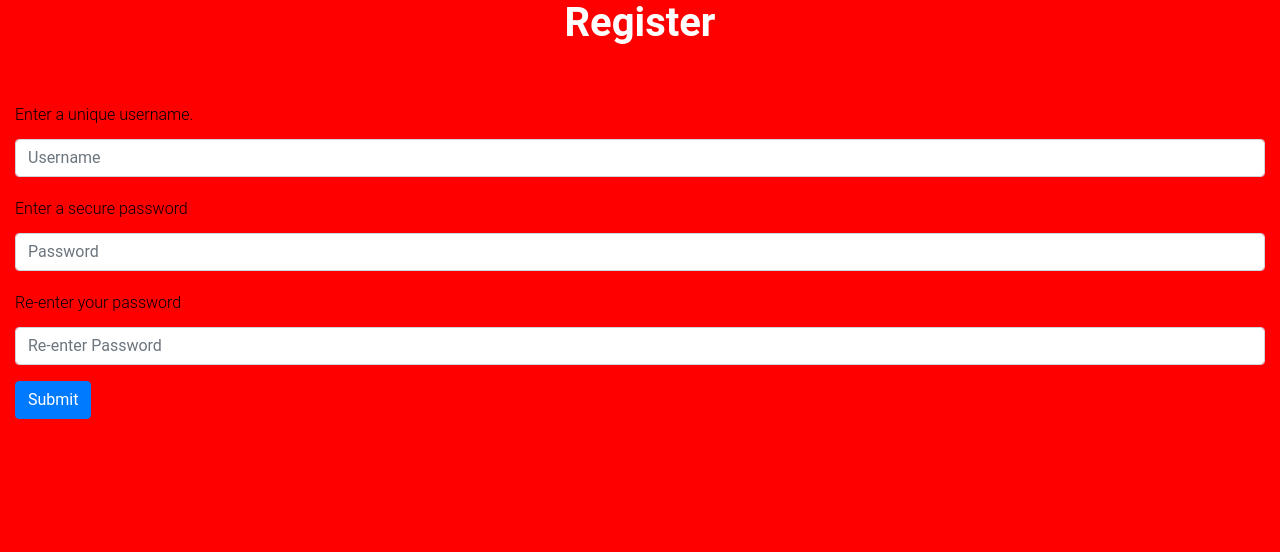
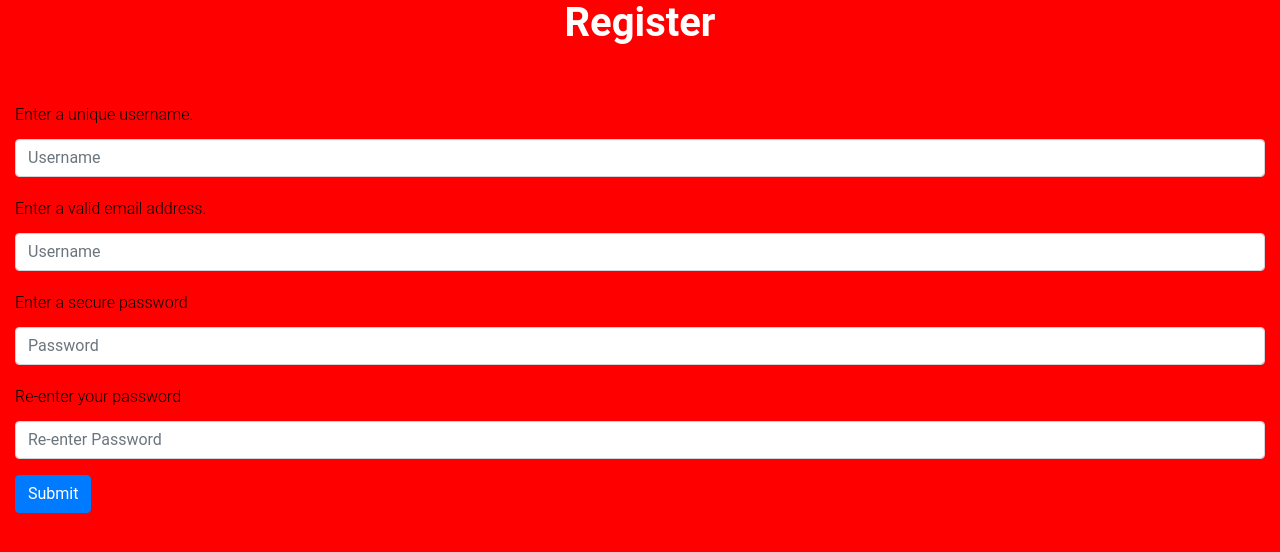
Before and after one commit to madhusivaraj/campus-connection, a Flask app: page /register in a window 1280 px wide. Shown: the part 195-747 px from the top of the page. Run offline with Flask 2, Linux system fonts and the light colour scheme; some libraries are stand-ins or nearby versions.

Commit message:
functional login whoo

```diff
--- a/app.py
+++ b/app.py
@@ -1,21 +1,23 @@
-from flask import Flask, render_template, url_for, session, request
+from flask import Flask, render_template, url_for, session, request, flash, redirect
 from passlib.hash import sha256_crypt
 import pymysql
 import yaml
 
 app = Flask(__name__)
 
-"""
+
 db = yaml.load(open('db.yaml'))
 myApp = pymysql.connect(host=db['mysql_host'], user=db['mysql_user'], password=db['mysql_password'], db=db['mysql_db'], charset='utf8mb4',
                              cursorclass=pymysql.cursors.DictCursor)
-"""
+
 
 @app.route('/')
 def index():
+	username=None
 	if 'username' in session:
 		username = session['username']
 		# check if user filled out profile + has matches
+		"""
 		cur = myApp.cursor()
 		cur.execute("SELECT userID FROM user WHERE username=%s", [username])
 		userID = cur.fetchone()['userID']
@@ -23,7 +25,8 @@ def index():
 		if cur.fetchone() is not None:
 			return render_template('index.html', username=username, profile=profile)
 		return render_template('index.html', username=username)
-	return render_template('index.html')
+		"""
+	return render_template('index.html', username=username)
 
 @app.route('/register', methods=['GET', 'POST'])
 def register():
@@ -90,9 +93,15 @@ def login():
 		cur.close()
 	return render_template('login.html', error=error)
 
-#@app.route('/results')
-#def matches():
-	# stuff
+@app.route('/logout')
+def logout():
+	session.pop('username', None)
+	return redirect(url_for('index'))
+
+@app.route('/results')
+def results():
+	return "hi"
+app.secret_key = 'MVB79L'
 
 if __name__ == '__main__':
 	app.run(debug=True)
--- a/templates/index.html
+++ b/templates/index.html
@@ -5,8 +5,6 @@
     <title>Campus Connection</title>
     <link rel="stylesheet" href="https://maxcdn.bootstrapcdn.com/bootstrap/4.0.0/css/bootstrap.min.css" integrity="sha384-Gn5384xqQ1aoWXA+058RXPxPg6fy4IWvTNh0E263XmFcJlSAwiGgFAW/dAiS6JXm" crossorigin="anonymous">
     <link rel="stylesheet" href="static/style.css">
-
-
   </head>
   <body>
   {% extends 'base.html' %}
@@ -27,7 +25,7 @@
       </button></a>
     </div>
     {% else %}
-    !!!!!!!!! Thanks for log in
+    <h1 style="text-align: center">Welcome, {{username}}!</h1>
     {% endif %}
   </div>
   {% endblock %}
--- a/templates/register.html
+++ b/templates/register.html
@@ -19,18 +19,22 @@
 		<br><br>
 		<input type="submit" name="Submit">
 	</form> -->
-  <form>
+  <form method='post'>
   <div class="form-group">
     <label for="exampleInputEmail1">Enter a unique username.</label>
-    <input type="email" class="form-control" id="exampleInputEmail1" aria-describedby="emailHelp" placeholder="Username">
+    <input type="text" name="username" class="form-control" placeholder="Username">
+  </div>
+   <div class="form-group">
+    <label for="exampleInputEmail1">Enter a valid email address.</label>
+    <input type="email" name="email" class="form-control" id="exampleInputEmail1" aria-describedby="emailHelp" placeholder="Username">
   </div>
   <div class="form-group">
     <label for="exampleInputPassword1">Enter a secure password</label>
-    <input type="password" class="form-control" id="exampleInputPassword1" placeholder="Password">
+    <input type="password" name="password" class="form-control" id="exampleInputPassword1" placeholder="Password">
   </div>
   <div class="form-group">
     <label for="exampleInputPassword1">Re-enter your password</label>
-    <input type="password" class="form-control" id="exampleInputPassword1" placeholder="Re-enter Password">
+    <input type="password" name="confirm_password" class="form-control" id="exampleInputPassword1" placeholder="Re-enter Password">
   </div>
   <button type="submit" class="btn btn-primary">Submit</button>
 </form>
```
